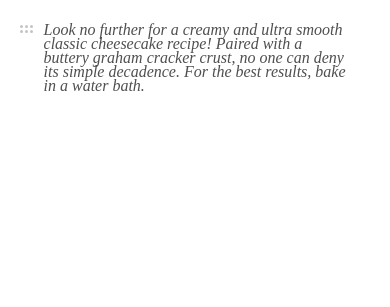
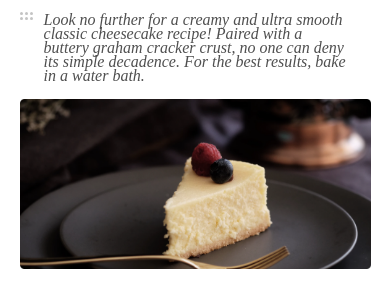
Before and after one commit to jimmy-bustillo/recipe-page, a plain HTML site: page index.html in a window 390 px wide. Shown: the part 61-368 px from the top of the page. Drawn offline with nearby package versions, Linux system fonts and the light colour scheme.

Commit message:
add: agrega la información del header
Se agrego la imagen y media queries al header

```diff
--- a/css/style.css
+++ b/css/style.css
@@ -47,22 +47,33 @@ h2 {
   margin-top: 3rem;
 }
 
-.header__flex {
-  margin-top: 1rem;
-  display: flex;
-  justify-content: space-around;
-  align-items: center;
-}
-
-.header__icon {
-  padding-bottom: 5.8rem;
-  width: 10rem;
-}
-
 .header__info {
   font-size: 1.6rem;
   font-style: italic;
   padding: 0 2rem 0 0;
   color: var(--gris2);
   line-height: 1.4rem;
+  display: flex;
 }
+.header__icon {
+  padding-top: 1.5rem;
+  width: 10rem;
+}
+
+.header__image {
+  border-radius: 1.2rem;
+}
+
+@media (min-width: 768px) {
+  .header__info {
+    padding-right: 20%;
+  }
+  .header__icon {
+  }
+}
+
+@media (min-width: 1024px) {
+  .header__info {
+    padding-right: 40%;
+  }
+}
--- a/index.html
+++ b/index.html
@@ -18,18 +18,20 @@
     <header class="header">
       <div class="header__contenedor">
         <h1 class="header__heading">Classsic Cheesecake Recipe</h1>
-        <div class="header__flex">
+
+        <div class="header__info">
           <div class="header__icon">
             <img src="/img/6dots.svg" alt="icon" />
           </div>
-          <div class="header__info">
-            <p>
-              Look no further for a creamy and ultra smooth classic cheesecake
-              recipe! Paired with a buttery graham cracker crust, no one can
-              deny its simple decadence. For the best results, bake in a water
-              bath.
-            </p>
-          </div>
+          <p>
+            Look no further for a creamy and ultra smooth classic cheesecake
+            recipe! Paired with a buttery graham cracker crust, no one can deny
+            its simple decadence. For the best results, bake in a water bath.
+          </p>
+        </div>
+
+        <div class="header__image">
+          <img src="/img/photo1.png" alt="Recipe photo" />
         </div>
       </div>
     </header>
```
